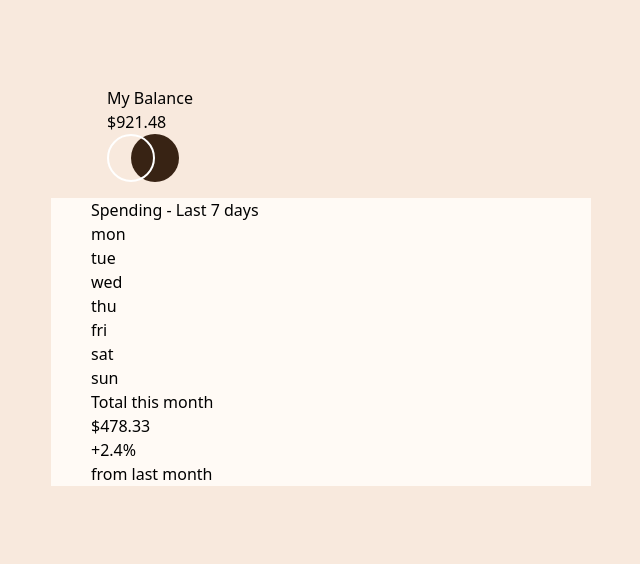
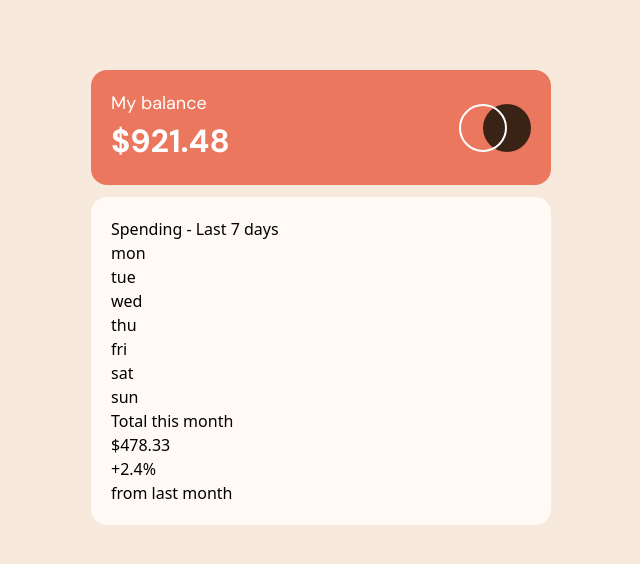
Before and after one commit to ronnypdev/Expenses-Chart-Component, a React (Vite) app: page / in a window 1280 px wide. Shown: the top 564 px of the page, without its empty margins (319-959 px from the left). Built offline with nearby package versions, Linux system fonts and the light colour scheme.

Commit message:
Implemented css header

```diff
--- a/src/components/Chart.tsx
+++ b/src/components/Chart.tsx
@@ -4,10 +4,10 @@ export default function Chart() {
   return (
     <>
       <div className="w-[540px] h-[660px] max-w-full">
-        <header className="p-4 chart-container">
+        <header className="p-5 mb-3 chart-container flex justify-between items-center bg-softRed rounded-l-2xl rounded-r-2xl">
           <div>
-            <p>My Balance</p>
-            <h4>$921.48</h4>
+            <p className="font-DMsans text-lg text-white leading-normal font-normal">My balance</p>
+            <h4 className="font-DMsans text-[32px] text-white leading-normal font-bold">$921.48</h4>
           </div>
           <img
             src={chartLogo}
@@ -15,8 +15,7 @@ export default function Chart() {
             height={48}
           />
         </header>
-        <div className="bg-paleOrange">
-          <div className="chart-container">
+        <div className="bg-paleOrange p-5 chart-container rounded-l-2xl rounded-r-2xl">
           <h4>Spending - Last 7 days</h4>
 
           <div className="chart">
@@ -60,10 +59,7 @@ export default function Chart() {
               <h2>from last month</h2>
             </div>
           </div>
-
         </div> {/*End chart container*/}
-
-        </div>
       </div>
     </>
   )
```
Lines whose indentation alone changed are shown as unchanged.
